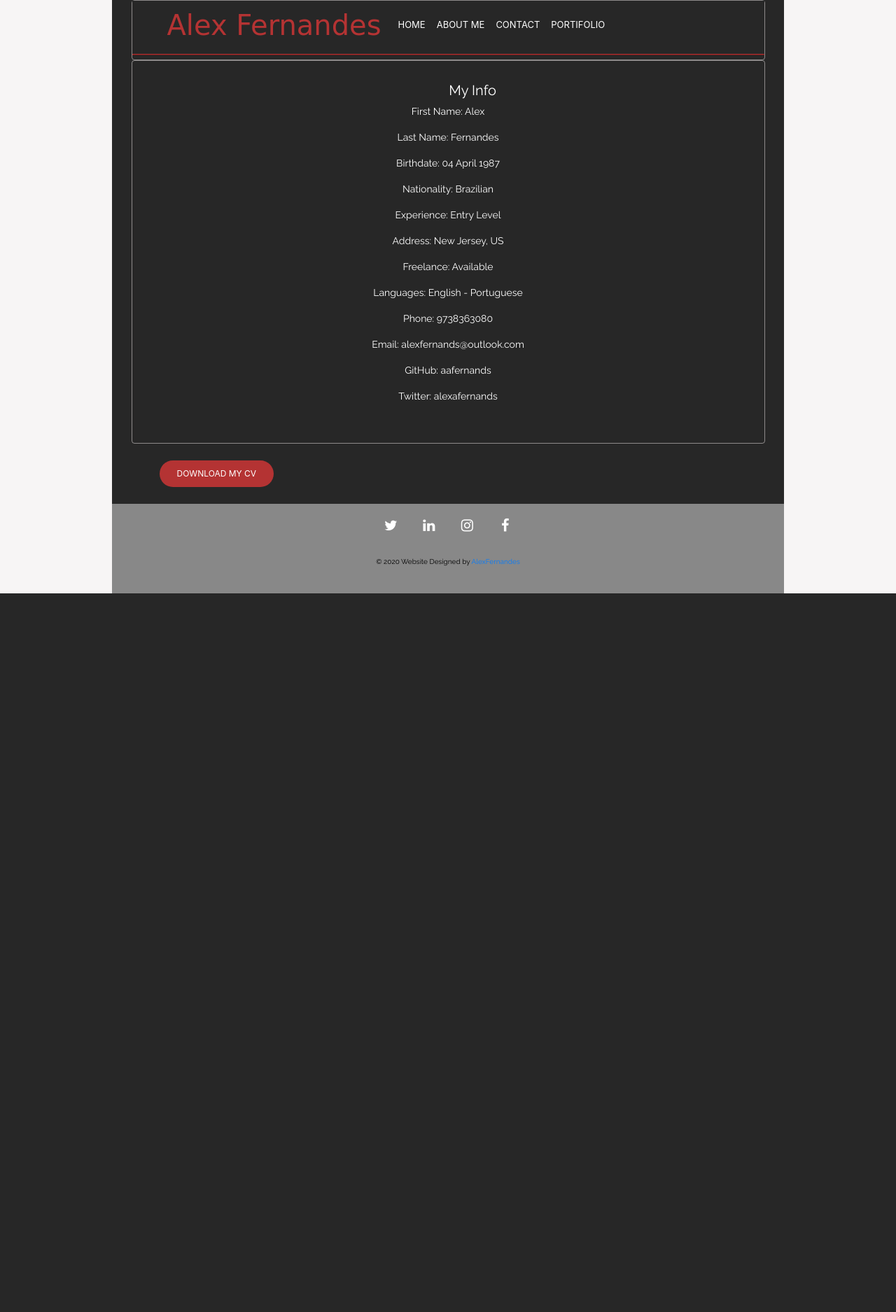
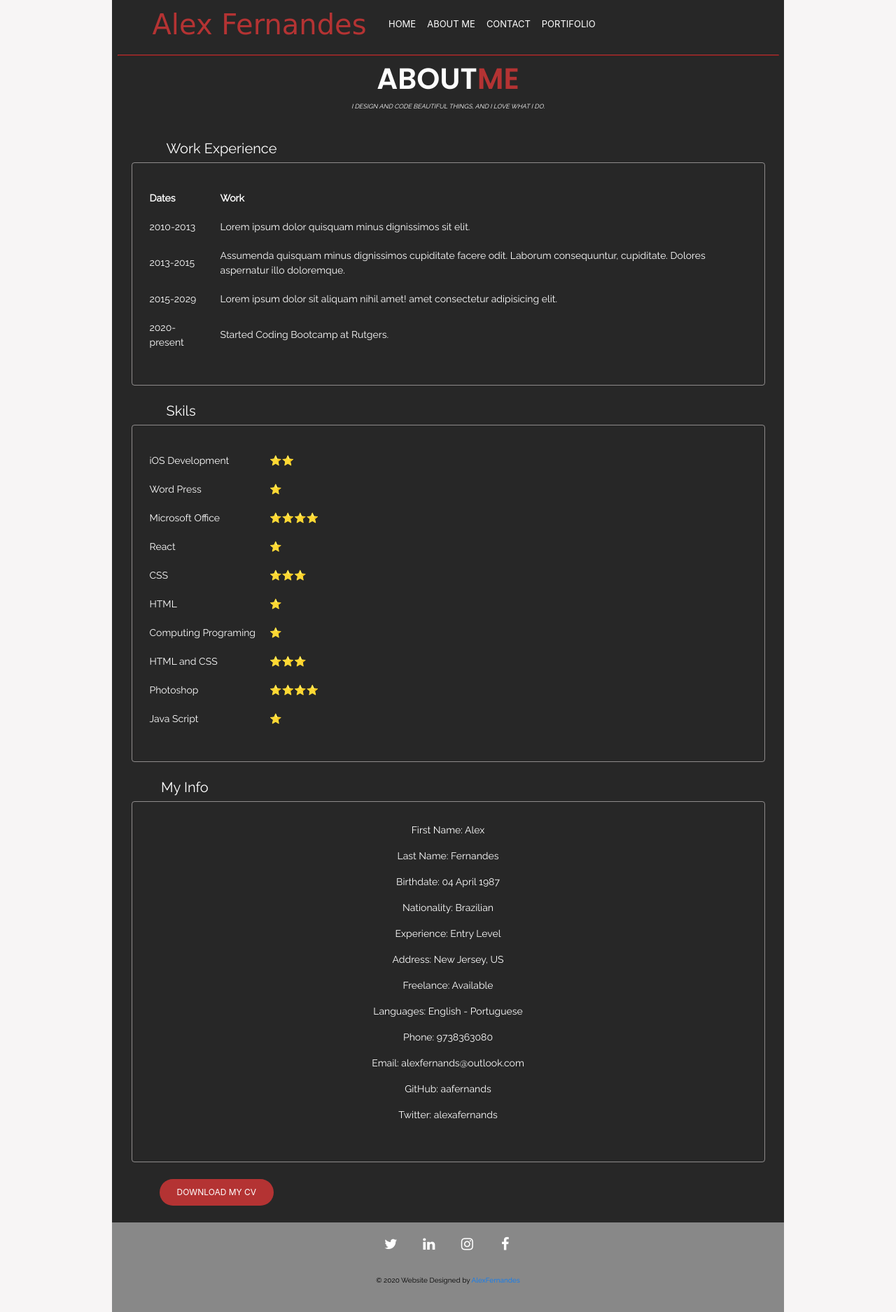
Before and after one commit to aafernands/old_aafernands.github.io, a PHP site: page /about_me.html in a window 1280 px wide. Shown: the whole page at 70% size. Before the commit the page ends 848 px from the top, so only its background shows below. Run offline with PHP 8.4, Linux system fonts and the light colour scheme; some web fonts are replaced.

Commit message:
html fix

```diff
--- a/about_me.html
+++ b/about_me.html
@@ -18,7 +18,7 @@
     <div class="wrapper">
         <main>
             <section>
-                <div class="row">
+                <div id="row">
                     <div class="col">
                         <header>
                             <nav class="navbar navbar-expand-lg navbar-light bg-light">
@@ -28,7 +28,7 @@
                                     aria-expanded="false" aria-label="Toggle navigation">
                                     <span class="navbar-toggler-icon"></span>
                                 </button>
-                                <div class="collapse navbar-collapse" id="navbarSupportedContent">
+                                <section class="collapse navbar-collapse" id="navbarSupportedContent">
                                     <ul class="navbar-nav mr-auto">
                                         <li class="nav-item active">
                                             <a class="nav-link" href="index.html">HOME <span
@@ -44,17 +44,110 @@
                                             <a class="nav-link" href="portifolio.html">PORTIFOLIO</a>
                                         </li>
                                     </ul>
-                                </div>
+                                </section>
                             </nav>
                             <hr>
                         </header>
+                        <section">
+                            <div class="jumbotron jumbotron-fluid ">
+                                <section>
+                                    <h1 class="display-4">ABOUT <span style="color:#b43333;">ME</span> </h1>
+                                    <p class="lead"> <i><b>I DESIGN AND CODE BEAUTIFUL THINGS, AND I LOVE WHAT I
+                                                DO.</b></i>
+                                    </p>
+                                </section>
+                            </div>
+                            <br>
+                            <h4>Work Experience</h4>
+                            <div class="row">
+                                <div class="col-sm">
+                                    <table>
+                                        <thead>
+                                            <tr>
+                                                <th>Dates</th>
+                                                <th>Work</th>
+                                            </tr>
+                                        </thead>
+                                        <tbody>
+                                            <tr>
+                                                <td>2010-2013</td>
+                                                <td>Lorem ipsum dolor quisquam minus dignissimos sit elit. </td>
+                                            </tr>
+                                            <tr>
+                                                <td>2013-2015</td>
+                                                <td>Assumenda quisquam minus dignissimos cupiditate facere odit. Laborum
+                                                    consequuntur,
+                                                    cupiditate. Dolores aspernatur illo doloremque. </td>
+                                            </tr>
+                                            <tr>
+                                                <td>2015-2029</td>
+                                                <td>Lorem ipsum dolor sit aliquam nihil amet! amet consectetur
+                                                    adipisicing
+                                                    elit. </td>
+                                            </tr>
+                                            <tr>
+                                                <td>2020-present</td>
+                                                <td>Started Coding Bootcamp at Rutgers. </td>
+                                            </tr>
+                                        </tbody>
+                                        <tfoot></tfoot>
+                                    </table>
                                 </div>
                             </div>
+                            <br>
+                            <h4>Skils</h4>
+                            <div class="row">
+                                <div class="col-sm">
+                                    <table>
+                                        <tr>
+                                            <td>iOS Development</td>
+                                            <td>⭐️⭐</td>
+                                        </tr>
+                                        <tr>
+                                            <td>Word Press</td>
+                                            <td>⭐️</td>
+                                        </tr>
+                                        <tr>
+                                            <td>Microsoft Office</td>
+                                            <td>⭐️⭐️⭐️⭐</td>
+                                        </tr>
+                                        <tr>
+                                            <td>React</td>
+                                            <td>⭐️</td>
+                                        </tr>
+                                        <tr>
+                                            <td>CSS</td>
+                                            <td>⭐️⭐️⭐️</td>
+                                        </tr>
+                                        <tr>
+                                            <td>HTML</td>
+                                            <td>⭐️</td>
+                                        </tr>
+                                        <tr>
+                                            <td>Computing Programing</td>
+                                            <td>⭐️</td>
+                                        </tr>
+                                        <tr>
+                                            <td>HTML and CSS</td>
+                                            <td>⭐️⭐️⭐️</td>
+                                        <tr>
+                                            <td>Photoshop</td>
+                                            <td>⭐️⭐️⭐️⭐</td>
+                                        </tr>
+                                        <tr>
+                                            <td>Java Script</td>
+                                            <td>⭐️</td>
+                                        </tr>
+                                    </table>
+                                </div>
+                                <br>
+                            </div>
             </section>
+            <br>
+            <h4>My Info</h4>
             <section>
                 <div class="row">
                     <div class="col-sm">
-                        <h4>My Info</h4>
                         <p>First Name: Alex</p>
                         <p>Last Name: Fernandes</p>
                         <p>Birthdate: 04 April 1987</p>
@@ -73,6 +166,9 @@
                 <a class="btn btn-primary" href="assets/dummy.pdf" role="button">DOWNLOAD MY CV </a>
                 <br>
                 <br>
+            </section>
+    </div>
+    </div>
     </section>
     <footer>
         <a href="https://twitter.com/alexafernands" class="fa fa-twitter"></a>
--- a/contact_me.html
+++ b/contact_me.html
@@ -67,7 +67,6 @@
                         <input type="text" id="fname" name="firstname" placeholder="">
                         <label for="lname">Your Email:</label>
                         <input type="text" id="lname" name="lastname" placeholder="">
-
                         <label for="subject">Your message:</label>
                         <textarea id="subject" name="subject" placeholder="" style="height:200px"></textarea>
                         <input type="submit" value="Submit">
```
Also changed, not shown: index_style.css (+11 -0 lines). Lines whose indentation alone changed are shown as unchanged.
